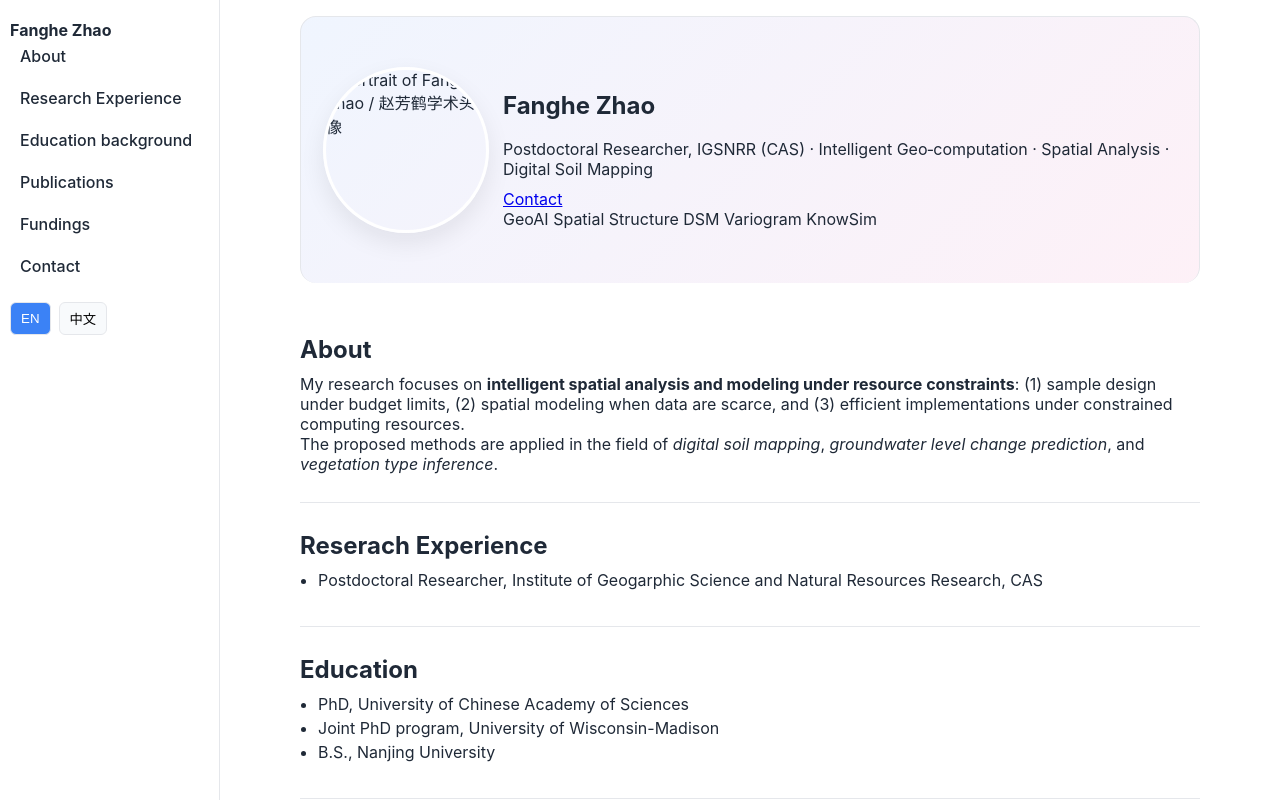
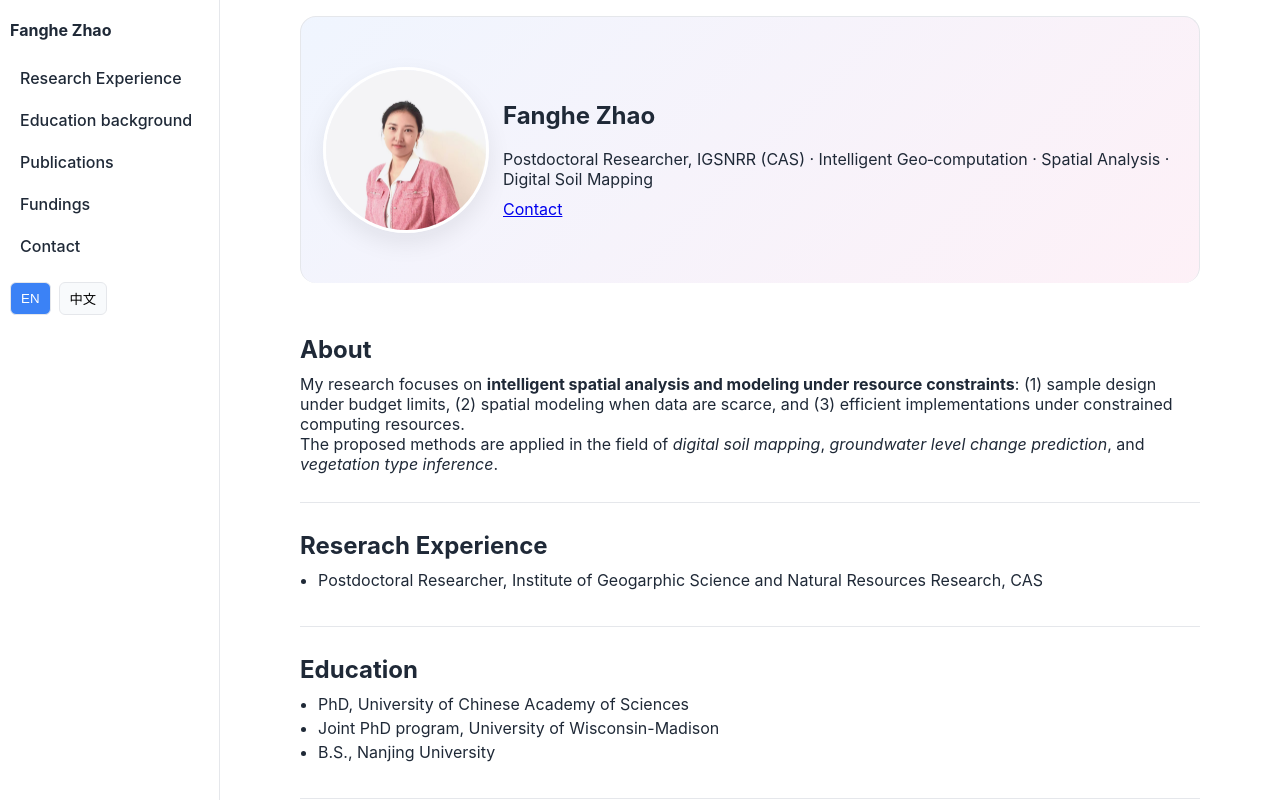
Before and after one commit to zfhsandra/zfhsandra.github.io, a plain HTML site: page index.html in a window 1280 px wide. Drawn offline with Linux system fonts and the light colour scheme.

Commit message:
Add files via upload

```diff
--- a/index.html
+++ b/index.html
@@ -52,7 +52,7 @@
   <aside>
     <div><strong><span class="lang-en">Fanghe Zhao</span><span class="lang-zh">赵芳鹤</span></strong></div>
     <nav class="nav-links">
-    <a href="#about"><span class="lang-en">About</span><span class="lang-zh">关于</span></a>
+    <a href="#about"><span class="lang-en"> </span><span class="lang-zh"> </span></a>
     <a href="#work"><span class="lang-en">Research Experience</span><span class="lang-zh">研究经历</span></a>
     <a href="#education"><span class="lang-en">Education background</span><span class="lang-zh">教育背景</span></a>
     <a href="#publications"><span class="lang-en">Publications</span><span class="lang-zh">论文</span></a>
@@ -68,7 +68,7 @@
     <div class="container">
       <section class="hero" id="top">
         <div class="hero-inner">
-          <img class="avatar" src="images/portrait.jpg" alt="Portrait of Fanghe Zhao / 赵芳鹤学术头像" />
+          <img class="avatar" src="./images/protrait.jpg" alt="Portrait of Fanghe Zhao / 赵芳鹤学术头像" />
           <div>
             <h1><span class="lang-en">Fanghe Zhao</span><span class="lang-zh">赵芳鹤</span></h1>
             <p class="tagline">
@@ -80,13 +80,7 @@
                 <span class="lang-en">Contact</span><span class="lang-zh">联系我</span>
               </a>
             </div>
-            <div>
-              <span class="pill">GeoAI</span>
-              <span class="pill"><span class="lang-en">Spatial Structure</span><span class="lang-zh">空间结构</span></span>
-              <span class="pill">DSM</span>
-              <span class="pill">Variogram</span>
-              <span class="pill">KnowSim</span>
-            </div>
+
           </div>
         </div>
       </section>
@@ -94,7 +88,7 @@
 
     <div class="container">
       <section id="about">
-        <h2><span class="lang-en">About</span><span class="lang-zh">关于</span></h2>
+        <h2><span class="lang-en">About</span><span class="lang-zh"> </span></h2>
         <p class="lang-en">My research focuses on <strong>intelligent spatial analysis and modeling under resource constraints</strong>:
              (1) sample design under budget limits, (2) spatial modeling when data are scarce, and (3) efficient implementations under constrained computing resources.
         <br> The proposed methods are applied in the field of <em>digital soil mapping</em>, <em>groundwater level change prediction</em>, and <em>vegetation type inference</em>.</p>
@@ -131,13 +125,13 @@
         <h2><span class="lang-en">Publications</span><span class="lang-zh">论文</span></h2>
         <ol>
             <li><b>Zhao, F.-H.,</b> Qin, C.-Z., Zhu, A-X., Pei, T. (2025). A multivariate spatial structure indicator based on geographic similarity.
-                <i>International Journal of Geographic Information Science, 39</i>(7), ,1518-1539 <b><span class="lang-en">(Top Journal in GIS field)</span><span class="lang-zh">一区top</span> </b></li>
+                <i>International Journal of Geographic Information Science, 39</i>(7), ,1518-1539 <b><span class="lang-en">(Top Journal in GIS field)</span><span class="lang-zh">(一区top)</span> </b></li>
             <li><b>Zhao, F.-H.,</b> Huang, J.*, & Zhu, A-X. (2023). Spatial prediction of groundwater level change based on the Third Law of Geography.
-                <i>International Journal of Geographic Information Science, 37</i>(10), 2129-2149. <b><span class="lang-en">(Top Journal in GIS field)</span><span class="lang-zh">一区top</span> </b></li>
+                <i>International Journal of Geographic Information Science, 37</i>(10), 2129-2149. <b><span class="lang-en">(Top Journal in GIS field)</span><span class="lang-zh">(一区top)</span> </b></li>
            <li><b>Zhao, F.-H.,</b> Zhu, A-X., Qin, C.-Z.* (2024). Spatial distribution pattern analysis using variograms over geographic and feature space.
-                <i>Geo-spatial Information Science 30</i>(2), 199-214. <b><span class="lang-en">(CAS Zone 1)</span><span class="lang-zh">一区</span></b> </li>
+                <i>Geo-spatial Information Science 30</i>(2), 199-214. <b><span class="lang-en">(CAS Zone 1)</span><span class="lang-zh">(一区)</span></b> </li>
             <li><b>Zhao, F.-H.,</b> An, Y.-M., Qin, C.-Z., Zhu, A-X., Yang, L., Qi, F. (2025) Digital soil mapping based on the similarity of geographic
-                environment over spatial neighborhoods. <i>International Journal of Digital Earth, 18</i>(1), 2471507 <b><span class="lang-en">(CAS Zone 1)</span><span class="lang-zh">一区</span> </b></li>
+                environment over spatial neighborhoods. <i>International Journal of Digital Earth, 18</i>(1), 2471507 <b><span class="lang-en">(CAS Zone 1)</span><span class="lang-zh">(一区)</span> </b></li>
             <li><b>Zhao, F.-H.,</b> Zhu, A. X.*, Zhu, L. J., & Qin, C. Z. (2024). iSoLIM: a similarity-based spatial prediction software for the big data era.
                 <i> Annals of GIS</i> 30(4):535-549 </li>
             <li><b>Zhao, F.-H.,</b>  Qin, C.-Z.*, Wei, T.-F., Ma, T.-W., Liu, J.-Z., Qi, F., Zhu, A-X. Dynamical Recommendation of Substitute Locations
```
